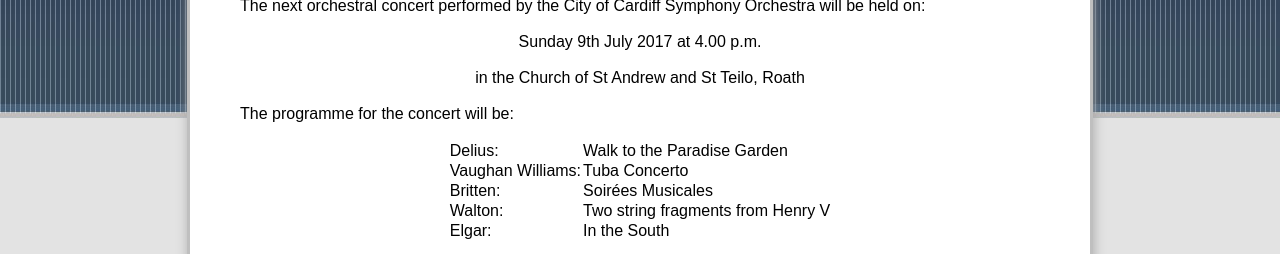
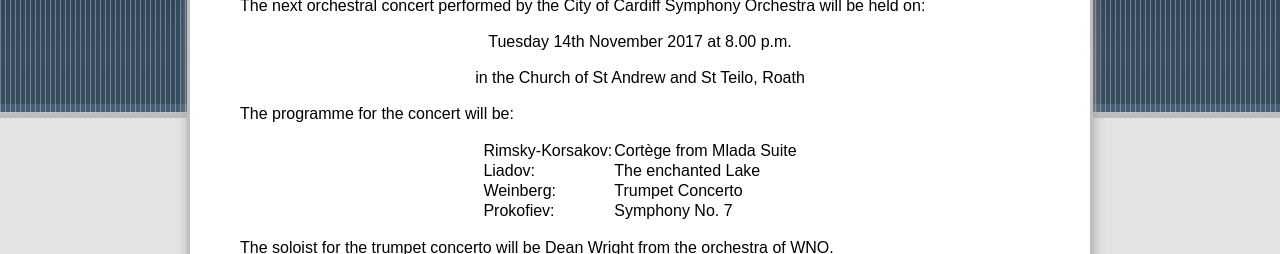
Before and after one commit to lucyrichardson/CCSO, a plain HTML site: page concerts.html in a window 1280 px wide. Shown: the part 290-544 px from the top of the page. Drawn offline with Linux system fonts and the light colour scheme.

Commit message:
Concert for November 2017

```diff
--- a/concerts.html
+++ b/concerts.html
@@ -33,32 +33,28 @@ Concerts
 
 <!-- PAGE CONTENT -->
 The next orchestral concert performed by the City of Cardiff Symphony Orchestra will be held on:<br><br>
-<center>Sunday 9th July 2017 at 4.00 p.m.<br><br>
+<center>Tuesday 14th November 2017 at 8.00 p.m.<br><br>
 in the Church of St Andrew and St Teilo, Roath</center><br>
 The programme for the concert will be:<br><br>
 <center><table>
 <tr>
-<th>Delius:</th>
-<th>Walk to the Paradise Garden</th>
+<th>Rimsky-Korsakov:</th>
+<th>Cortège from Mlada Suite</th>
 </tr>
 <tr>
-<th>Vaughan Williams:</th>
-<th>Tuba Concerto</th>
+<th>Liadov:</th>
+<th>The enchanted Lake</th>
 </tr>
 <tr>
-<th>Britten:</th>
-<th>Soirées Musicales</th>
+<th>Weinberg:</th>
+<th>Trumpet Concerto</th>
 </tr>
 <tr>
-<th>Walton:</th>
-<th>Two string fragments from Henry V</th>
-</tr>
-<tr>
-<th>Elgar:</th>
-<th>In the South</th>
+<th>Prokofiev:</th>
+<th>Symphony No. 7</th>
 </tr>
 </table></center><br>
-The tuba soloist will be Dan Trodden from BBC NOW.<br>
+The soloist for the trumpet concerto will be Dean Wright from the orchestra of WNO.<br>
 
 <!-- GOOGLE MAP -->
 <div style="padding:30px 0 0;text-align:center">
```
